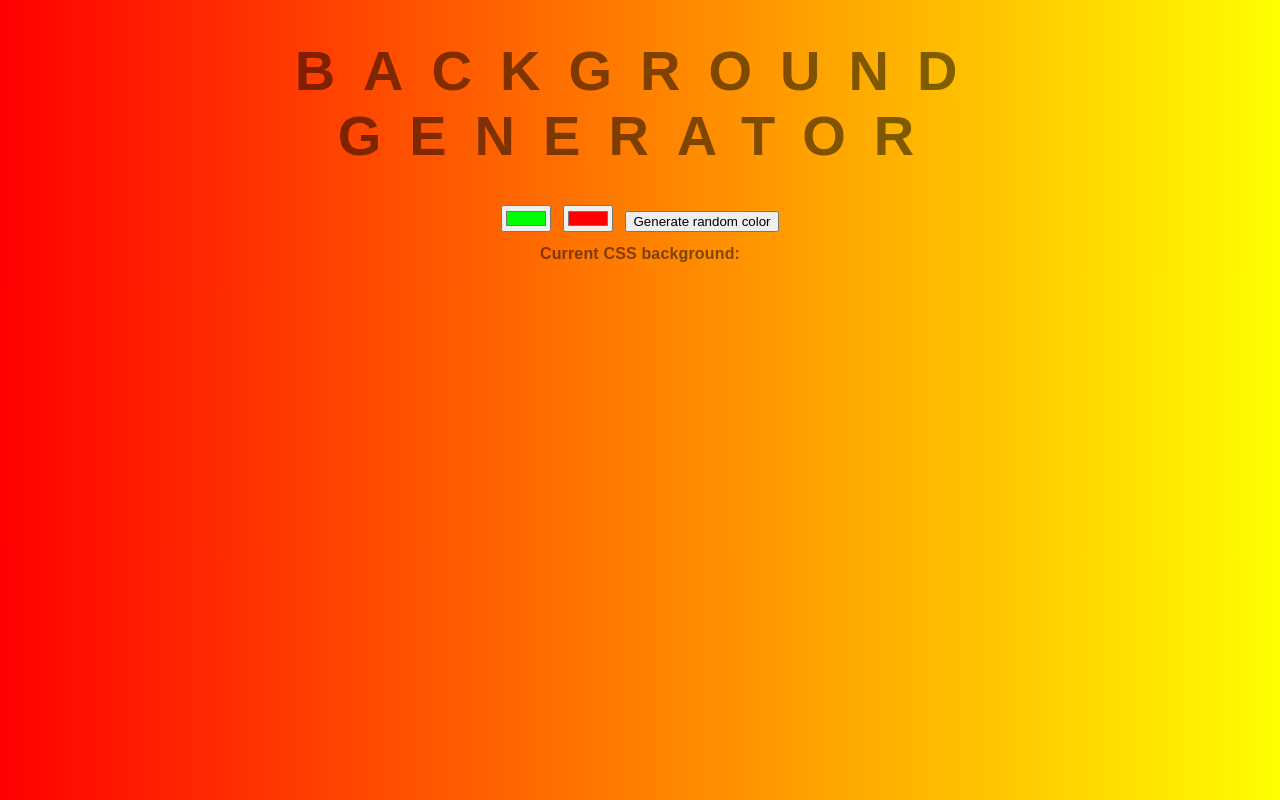
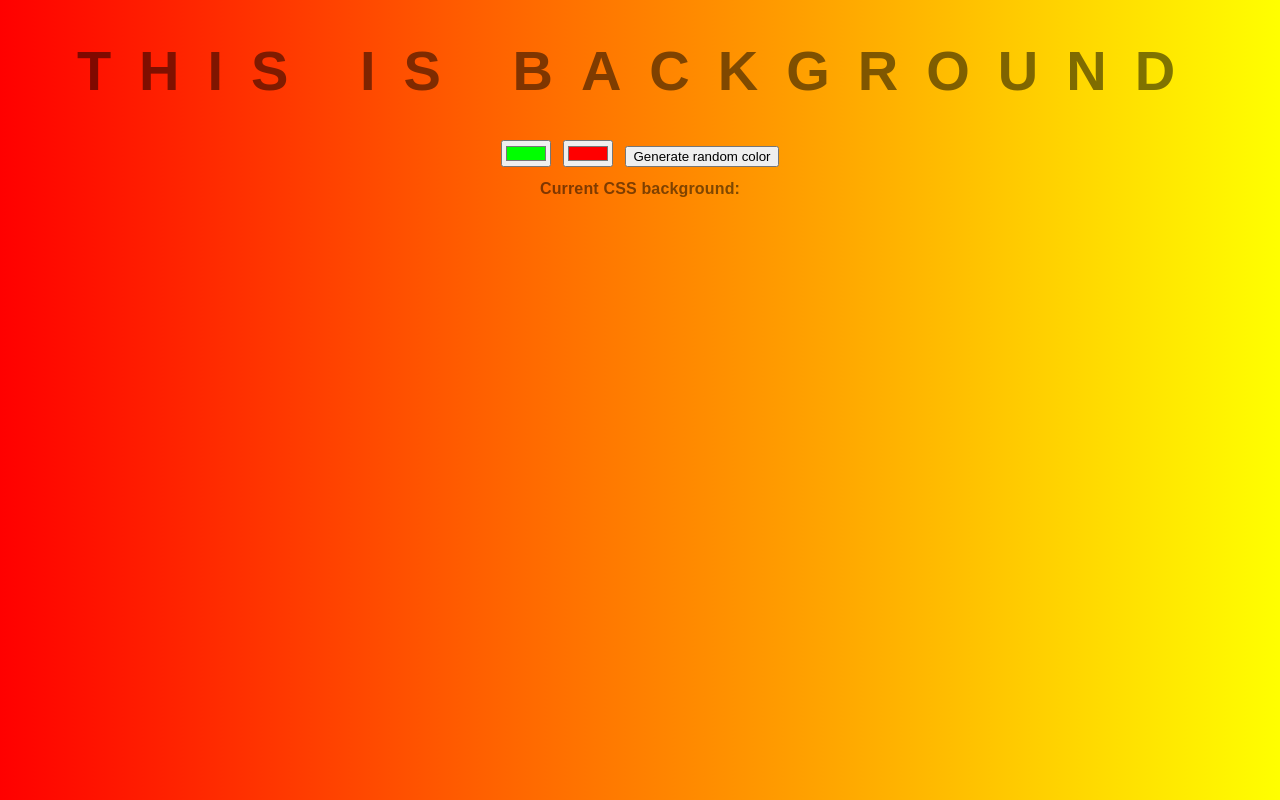
Before and after one commit to carter3838/background-generator, a plain HTML site: page index.html in a window 1280 px wide. Drawn offline with Linux system fonts and the light colour scheme.

Commit message:
changing text

```diff
--- a/index.html
+++ b/index.html
@@ -10,7 +10,7 @@
 </head>
 
 <body id="body">
-    <h1>Background generator</h1>
+    <h1>This is background</h1>
 
     <input type="color" name="" id="leftColorInput" value="#00ff00">
     <input type="color" name="" id="rightColorInput" value="#ff0000">
```
